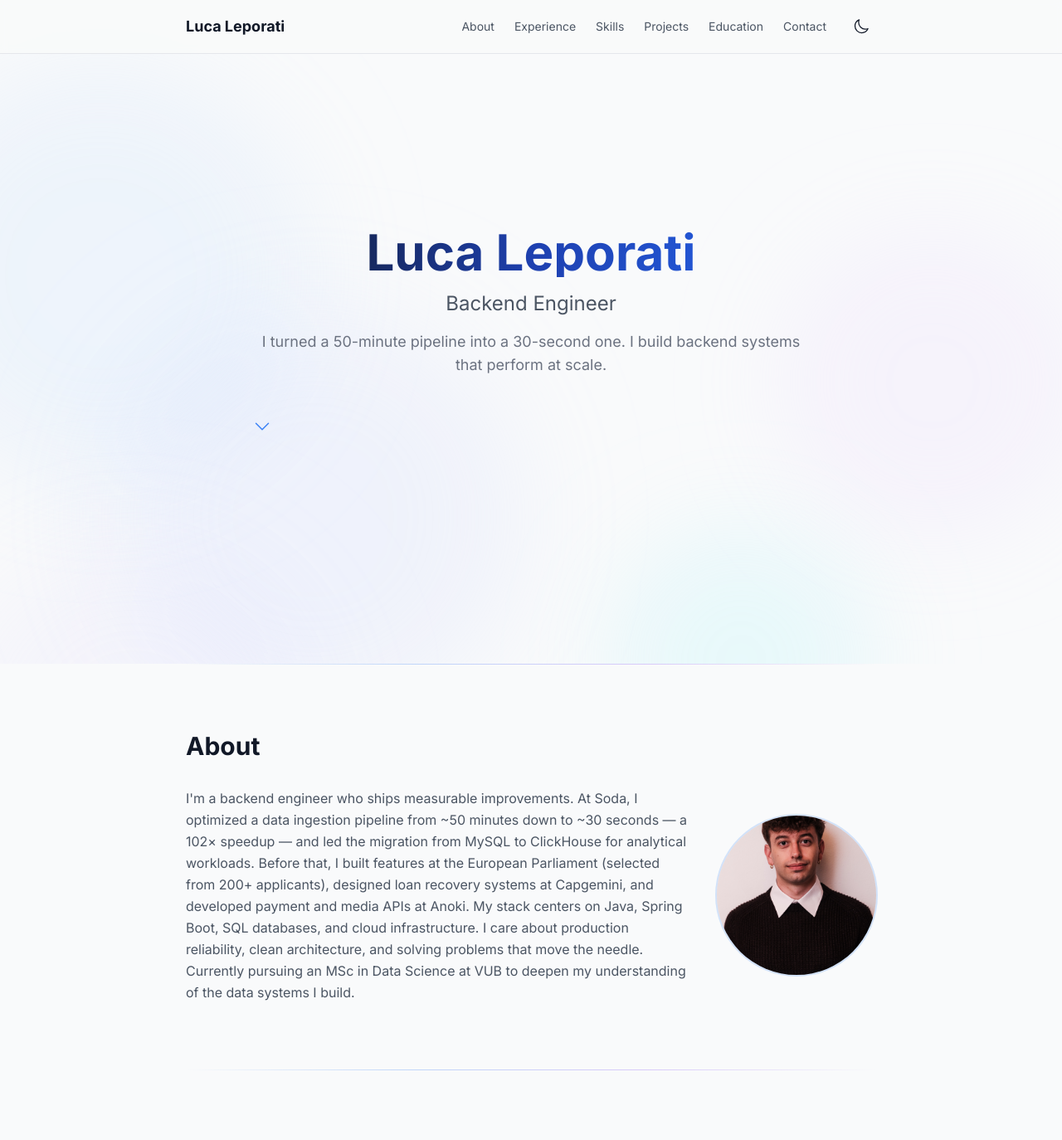
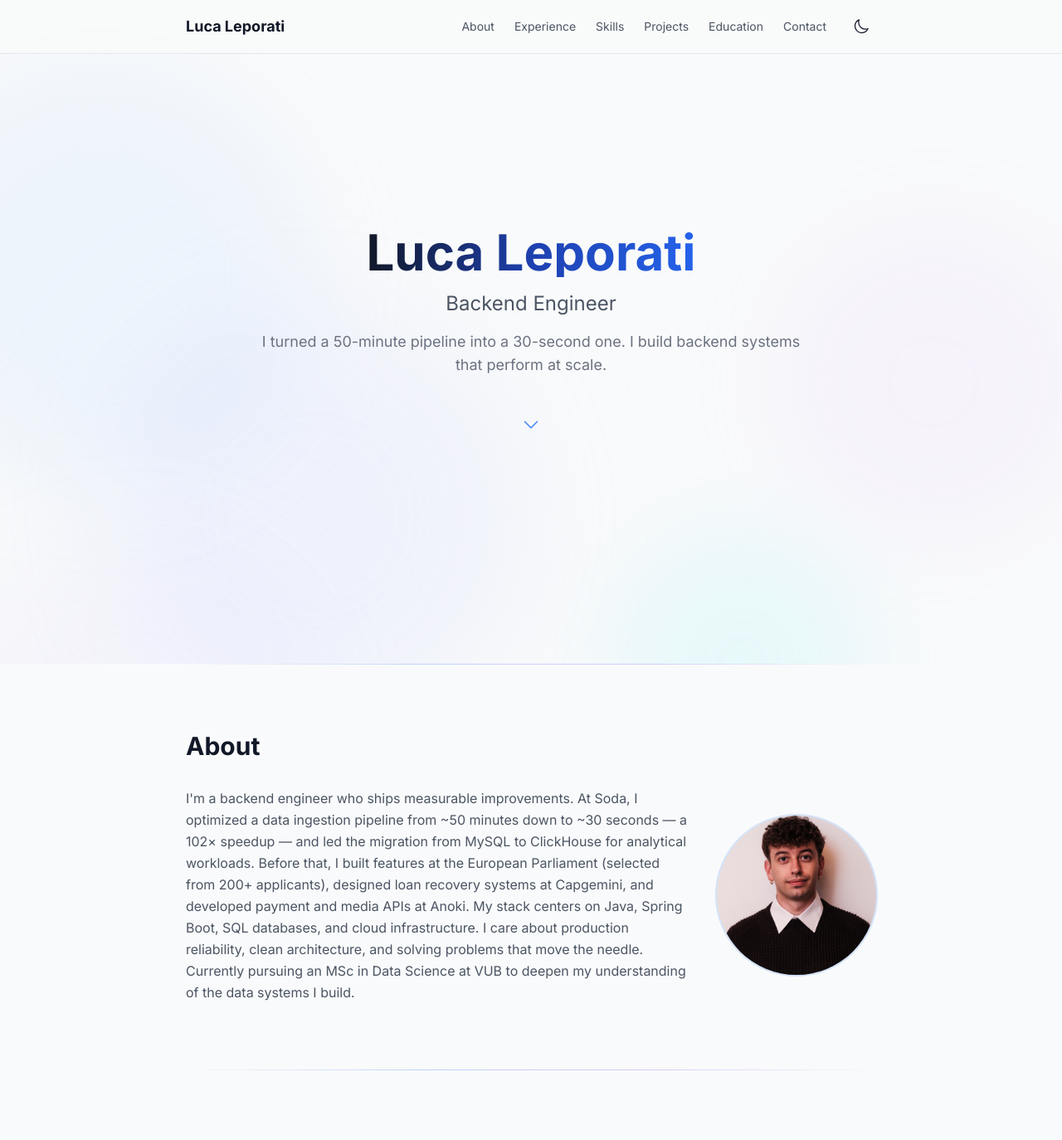
Before and after one commit to Lepo00/portfolio, a Next.js app: page / in a window 1280 px wide. Shown: the top 1374 px of the page at 83% size. Built offline with nearby package versions, Linux system fonts and the light colour scheme.

Commit message:
fix: center scroll arrow and adjust profile photo positioning

```diff
--- a/src/components/About.tsx
+++ b/src/components/About.tsx
@@ -15,7 +15,7 @@ export default function About() {
             <img
               src="/portfolio/images/profile.jpg"
               alt="Luca Leporati"
-              className="w-full h-full object-cover"
+              className="w-full h-full object-cover object-[center_30%]"
             />
           </div>
         </div>
--- a/src/components/Hero.tsx
+++ b/src/components/Hero.tsx
@@ -3,7 +3,7 @@ import { profile } from "@/data/content";
 export default function Hero() {
   return (
     <section className="min-h-screen flex flex-col items-center justify-center text-center px-6 relative">
-      <div className="relative z-10">
+      <div className="relative z-10 flex flex-col items-center">
         <h1 className="text-5xl md:text-6xl font-bold mb-4 bg-gradient-to-r from-gray-900 via-blue-800 to-blue-600 dark:from-white dark:via-blue-300 dark:to-blue-500 bg-clip-text text-transparent">
           {profile.name}
         </h1>
```
